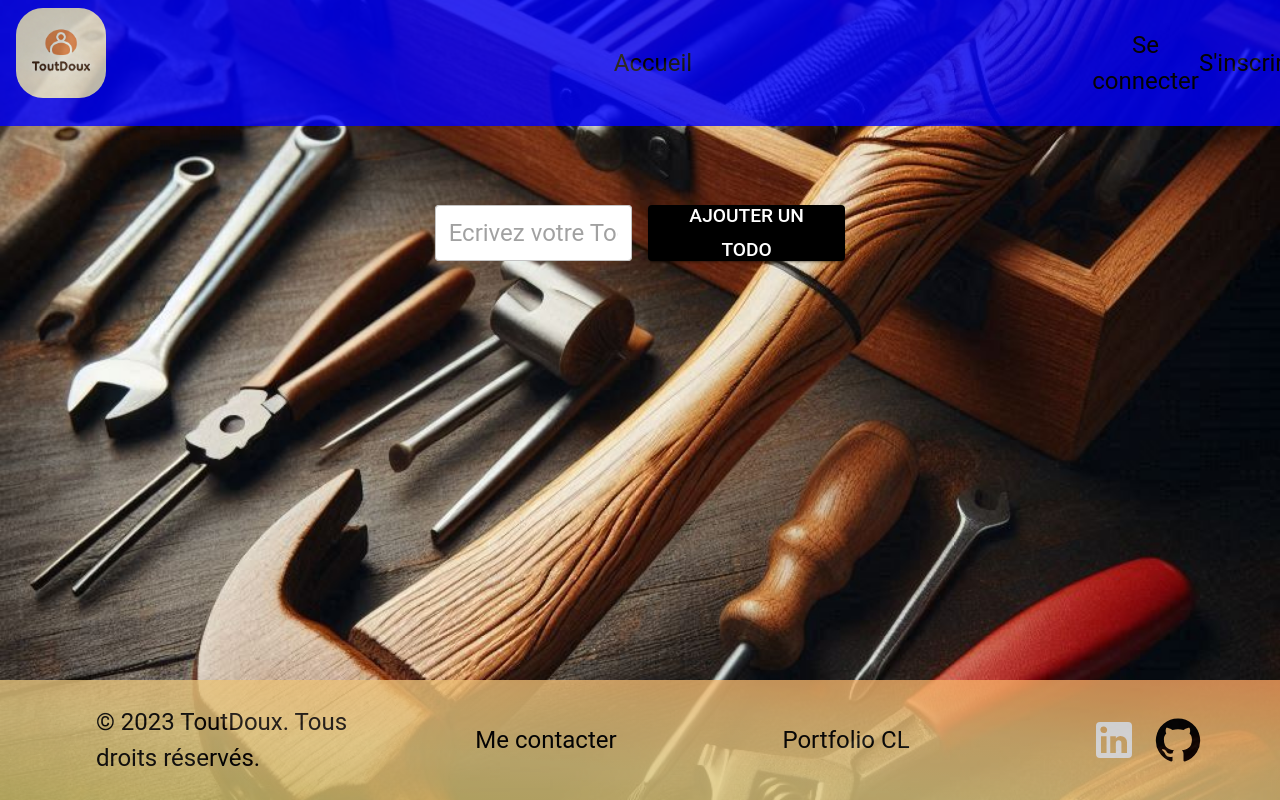
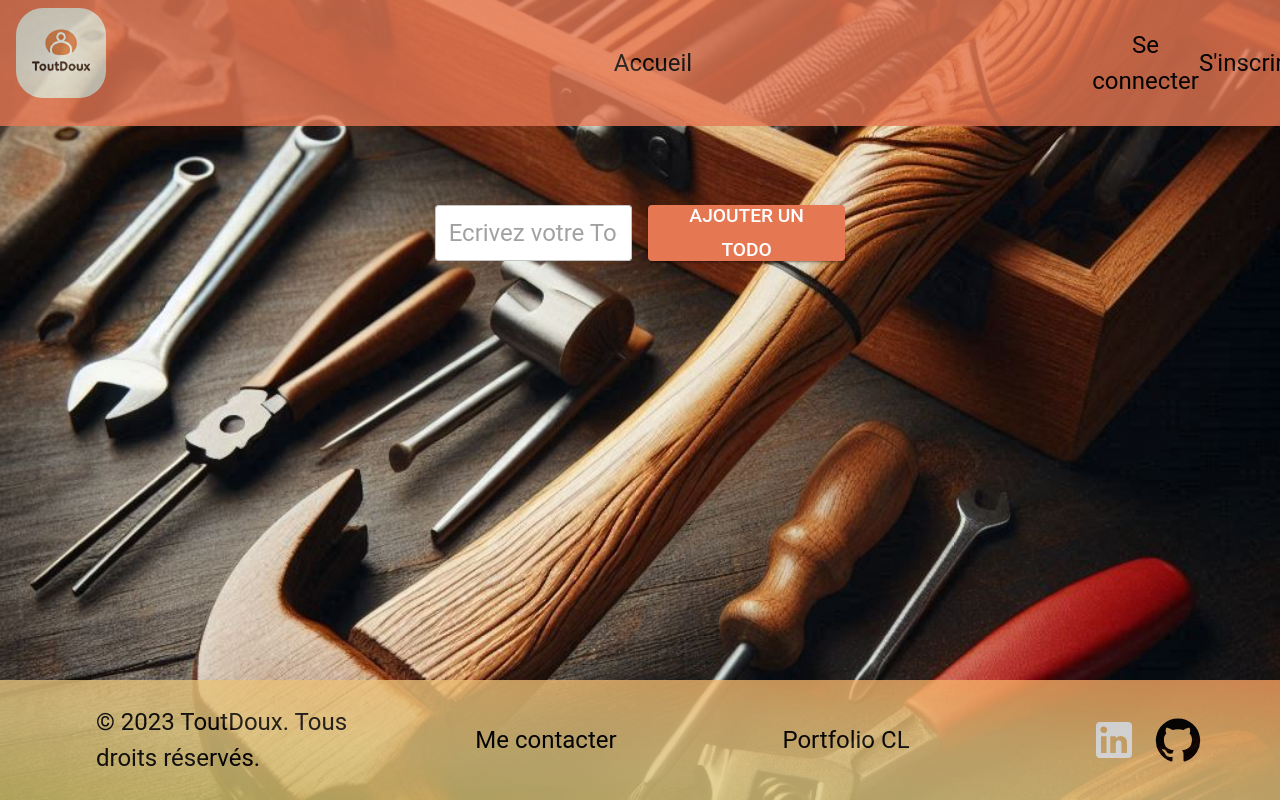
Before and after one commit to L1nk249/todolist-frontend, a Next.js app: page /Bricolage in a window 1280 px wide. Built offline with nearby package versions, Linux system fonts and the light colour scheme.

Commit message:
header and todo color ok

```diff
--- a/components/Bricolage.js
+++ b/components/Bricolage.js
@@ -88,7 +88,7 @@ return (
                         md: "1.2rem",  // Écrans plus grands (ordinateurs)
                         lg: "1,5rem",  // Très grands écrans
                       },
-                      backgroundColor: "black", // Couleur de fond du bouton
+                      backgroundColor: "#E67753", // Couleur de fond du bouton
                       color: "white", // Couleur du texte du bouton
                         }}
                       onClick={handleAdd}
@@ -107,7 +107,8 @@ return (
                           display: "flex",
                           alignItems: "center",
                           justifyContent: "space-between",
-                          color: "#333", // Couleur du texte
+                          background:"#E67753",
+                          color: "white", // Couleur du texte
                           padding: "10px 20px",
                           borderRadius: "25px", // Bordure arrondie pour effet capsule
                           fontSize: "1.5rem",
--- a/components/Course.js
+++ b/components/Course.js
@@ -107,7 +107,8 @@ return (
                           display: "flex",
                           alignItems: "center",
                           justifyContent: "space-between",
-                          color: "#333", // Couleur du texte
+                          background:"#996868",
+                          color: "white", // Couleur du texte
                           padding: "10px 20px",
                           borderRadius: "25px", // Bordure arrondie pour effet capsule
                           fontSize: "1.5rem",
--- a/components/Ecole.js
+++ b/components/Ecole.js
@@ -107,8 +107,8 @@ return (
                           display: "flex",
                           alignItems: "center",
                           justifyContent: "space-between",
-
-                          color: "#333", // Couleur du texte
+                         background:"#CE5E5E",
+                          color: "white", // Couleur du texte
                           padding: "10px 20px",
                           borderRadius: "25px", // Bordure arrondie pour effet capsule
                           fontSize: "1.5rem",
--- a/components/Header.js
+++ b/components/Header.js
@@ -32,7 +32,7 @@ export default function Header() {
         case '/Ecole':
         return "#CE5E5E";
       case '/Bricolage':
-        return 'blue';
+        return '#E67753';
       case '/Sauvegarde':
         return 'white';
       default:
--- a/components/Sport.js
+++ b/components/Sport.js
@@ -107,8 +107,8 @@ return (
                           display: "flex",
                           alignItems: "center",
                           justifyContent: "space-between",
-
-                          color: "#333", // Couleur du texte
+                         background:"#902F66",
+                          color: "white", // Couleur du texte
                           padding: "10px 20px",
                           borderRadius: "25px", // Bordure arrondie pour effet capsule
                           fontSize: "1.5rem",
```
